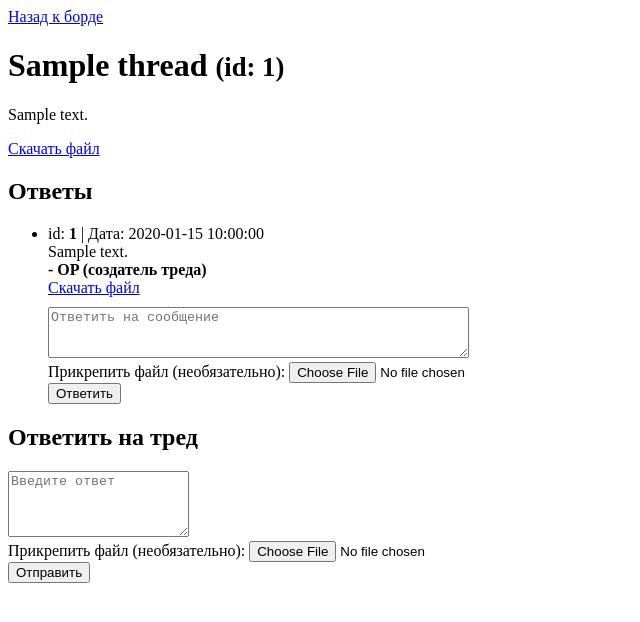
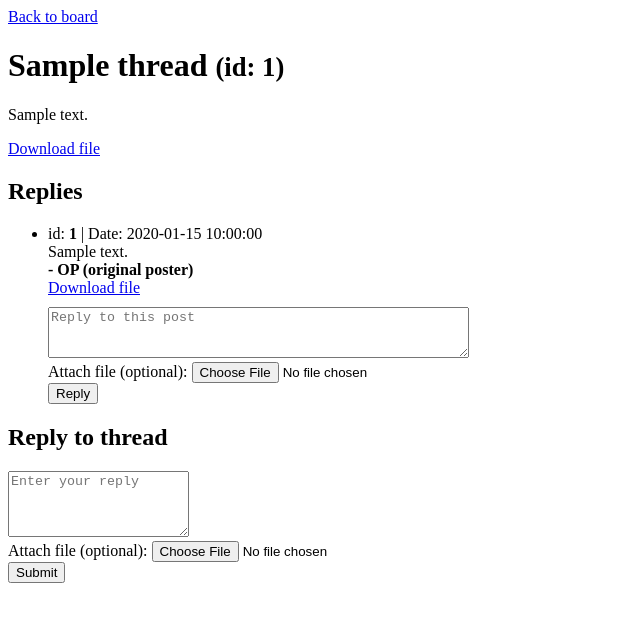
Before and after one commit to Moron319/Nebula, a PHP site: page /thread.php?id=1 in a window 1280 px wide. Shown: the top 622 px of the page, without its empty margins (0-640 px from the left). Run offline with PHP 8.4, Linux system fonts and the light colour scheme; tables that the repository leaves empty hold one stand-in row (values such as "Sample post"); data that the repository does not hold is empty.

Commit message:
Update thread.php
I changed the comments to English so people could understand the gist.

```diff
--- a/thread.php
+++ b/thread.php
@@ -1,53 +1,53 @@
 <?php
 include 'config.php';
-// Подключаем файл конфигурации с базой данных ($conn)
+// Include the configuration file with the database connection ($conn)
 
-// Получаем из URL параметры: id треда и название борда
-$thread_id = $_GET['id']; // ID треда
-$board = $_GET['board'];  // название борда
+// Get thread ID and board name from URL parameters
+$thread_id = $_GET['id']; // Thread ID
+$board = $_GET['board'];  // Board name
 
-// Запрос к базе, чтобы получить данные треда по его ID
+// Query the database to get thread data by its ID
 $stmt = $conn->prepare("SELECT * FROM threads WHERE id = :thread_id");
 $stmt->bindParam(':thread_id', $thread_id);
 $stmt->execute();
 $thread = $stmt->fetch();
 
-// Если тред не найден — можно вывести ошибку или редирект
+// If the thread is not found, show an error or redirect
 if (!$thread) {
-    die("Тред не найден.");
+    die("Thread not found.");
 }
 
-// Сохраняем IP-адрес создателя треда (для отметки OP — original poster)
+// Save the IP address of the thread creator (OP - original poster)
 $op_ip_address = $thread['ip_address'];
 
-// Обработка отправки нового сообщения (ответа)
+// Handling new post submission (reply)
 if ($_SERVER["REQUEST_METHOD"] == "POST" && isset($_POST['content'])) {
-    $content = $_POST['content']; // Текст ответа
+    $content = $_POST['content']; // Reply text
     $parent_id = isset($_POST['parent_id']) ? $_POST['parent_id'] : null;
     $media_path = null;
 
-    // Обработка загрузки файла
+    // Handling file upload
     if (isset($_FILES['file']) && $_FILES['file']['error'] == 0) {
         $upload_dir = 'uploads/';
 
-        // Проверяем, что папка существует, если нет — создаём
+        // Check if the directory exists, if not - create it
         if (!is_dir($upload_dir)) {
             mkdir($upload_dir, 0755, true);
         }
 
-        // Генерируем уникальное имя файла, чтобы избежать конфликтов
+        // Generate a unique filename to avoid conflicts
         $file_ext = pathinfo($_FILES['file']['name'], PATHINFO_EXTENSION);
         $file_name = uniqid() . '.' . $file_ext;
         $media_path = $upload_dir . $file_name;
 
-        // Перемещаем загруженный файл
+        // Move the uploaded file
         move_uploaded_file($_FILES['file']['tmp_name'], $media_path);
     }
 
-    // Определяем, является ли автор поста OP (создателем треда)
+    // Determine if the author is the OP (original poster)
     $is_op = ($_SERVER['REMOTE_ADDR'] == $op_ip_address);
 
-    // Вставляем новый пост в базу
+    // Insert the new post into the database
     $stmt = $conn->prepare("INSERT INTO posts (thread_id, content, is_op, parent_id, media_path, ip_address) VALUES (:thread_id, :content, :is_op, :parent_id, :media_path, :ip_address)");
     $stmt->bindParam(':thread_id', $thread_id);
     $stmt->bindParam(':content', $content);
@@ -61,18 +61,18 @@ if ($_SERVER["REQUEST_METHOD"] == "POST" && isset($_POST['content'])) {
     $stmt->bindParam(':ip_address', $_SERVER['REMOTE_ADDR'], PDO::PARAM_STR);
     $stmt->execute();
 
-    // После отправки можно сделать редирект, чтобы избежать повторной отправки формы
+    // Redirect after submission to prevent resubmission
     header("Location: thread.php?id=$thread_id&board=$board");
     exit;
 }
 
-// Получаем все посты треда
+// Get all posts for the thread
 $stmt = $conn->prepare("SELECT * FROM posts WHERE thread_id = :thread_id ORDER BY created_at ASC");
 $stmt->bindParam(':thread_id', $thread_id);
 $stmt->execute();
 $posts = $stmt->fetchAll();
 
-// Формируем массив с ответами для рекурсивного отображения
+// Prepare array of replies for recursive display
 $replies = [];
 foreach ($posts as $post) {
     if ($post['parent_id']) {
@@ -80,28 +80,28 @@ foreach ($posts as $post) {
     }
 }
 
-// Рекурсивная функция для отображения постов с вложенными ответами
+// Recursive function to display posts with nested replies
 function displayReplies($post, $replies, $op_ip_address) {
     echo "<li>";
 
-    // Показываем id и дату
-    echo "id: <strong>" . htmlspecialchars($post['id']) . "</strong> | Дата: " . htmlspecialchars($post['created_at']) . "<br>";
+    // Show id and date
+    echo "id: <strong>" . htmlspecialchars($post['id']) . "</strong> | Date: " . htmlspecialchars($post['created_at']) . "<br>";
 
-    // Контент с безопасным выводом и переносами строк
+    // Content with safe output and line breaks
     echo nl2br(htmlspecialchars($post['content'])) . "<br>";
 
-    // Отметка OP, если IP совпадает
+    // OP mark if IP matches
     if ($post['ip_address'] == $op_ip_address) {
-        echo "<strong> - OP (создатель треда)</strong>";
+        echo "<strong> - OP (original poster)</strong>";
     }
 
-    // Отображение медиа (если есть)
+    // Display media if available
     if (!empty($post['media_path'])) {
         $file_ext = strtolower(pathinfo($post['media_path'], PATHINFO_EXTENSION));
 
         if (in_array($file_ext, ['jpg', 'jpeg', 'png', 'gif'])) {
             echo "<br><a href='" . htmlspecialchars($post['media_path']) . "' target='_blank'>
-                    <img src='" . htmlspecialchars($post['media_path']) . "' width='350' height='350' alt='Изображение'>
+                    <img src='" . htmlspecialchars($post['media_path']) . "' width='350' height='350' alt='Image'>
                   </a>";
         } elseif (in_array($file_ext, ['mp4', 'avi', 'mov'])) {
             echo "<br><a href='" . htmlspecialchars($post['media_path']) . "' target='_blank'>
@@ -112,24 +112,24 @@ function displayReplies($post, $replies, $op_ip_address) {
         } elseif (in_array($file_ext, ['mp3', 'wav', 'ogg'])) {
             echo "<br><audio controls>
                     <source src='" . htmlspecialchars($post['media_path']) . "' type='audio/{$file_ext}'>
-                    Ваш браузер не поддерживает аудио элемент.
+                    Your browser does not support the audio element.
                   </audio>";
-            echo "<br><a href='" . htmlspecialchars($post['media_path']) . "' download>Скачать аудио</a>";
+            echo "<br><a href='" . htmlspecialchars($post['media_path']) . "' download>Download audio</a>";
         } else {
-            echo "<br><a href='" . htmlspecialchars($post['media_path']) . "' download>Скачать файл</a>";
+            echo "<br><a href='" . htmlspecialchars($post['media_path']) . "' download>Download file</a>";
         }
     }
 
-    // Форма для ответа на этот пост
+    // Reply form for this post
     echo "<form method='POST' enctype='multipart/form-data' style='margin-top:10px; margin-bottom:20px;'>
-            <textarea name='content' placeholder='Ответить на сообщение' required rows='3' cols='50'></textarea><br>
-            <label>Прикрепить файл (необязательно):</label>
+            <textarea name='content' placeholder='Reply to this post' required rows='3' cols='50'></textarea><br>
+            <label>Attach file (optional):</label>
             <input type='file' name='file' accept='image/*,video/*,audio/*,application/*'><br>
             <input type='hidden' name='parent_id' value='" . htmlspecialchars($post['id']) . "' />
-            <button type='submit'>Ответить</button>
+            <button type='submit'>Reply</button>
         </form>";
 
-    // Если есть ответы, выводим их рекурсивно
+    // If there are replies, display them recursively
     if (isset($replies[$post['id']])) {
         echo "<ul>";
         foreach ($replies[$post['id']] as $reply) {
@@ -143,13 +143,13 @@ function displayReplies($post, $replies, $op_ip_address) {
 ?>
 
 <!DOCTYPE html>
-<html lang="ru">
+<html lang="en">
 <head>
     <meta charset="UTF-8">
-    <title><?php echo htmlspecialchars($thread['title']); ?> - Имиджборд</title>
+    <title><?php echo htmlspecialchars($thread['title']); ?> - Imageboard</title>
 </head>
 <body>
-    <a href="board.php?board=<?php echo htmlspecialchars($board); ?>">Назад к борде</a>
+    <a href="board.php?board=<?php echo htmlspecialchars($board); ?>">Back to board</a>
     <h1><?php echo htmlspecialchars($thread['title']); ?> <small>(id: <?php echo $thread['id']; ?>)</small></h1>
 
     <p><?php echo nl2br(htmlspecialchars($thread['content'])); ?></p>
@@ -160,28 +160,28 @@ function displayReplies($post, $replies, $op_ip_address) {
             $media_path = htmlspecialchars($thread['media_path']);
             if (in_array($file_ext, ['jpg', 'jpeg', 'png', 'gif'])): ?>
                 <a href="<?php echo $media_path; ?>" target="_blank">
-                    <img src="<?php echo $media_path; ?>" alt="Изображение треда">
+                    <img src="<?php echo $media_path; ?>" alt="Thread image">
                 </a>
         <?php elseif (in_array($file_ext, ['mp4', 'avi', 'mov'])): ?>
                 <a href="<?php echo $media_path; ?>" target="_blank">
                     <video controls width="350" height="350">
                         <source src="<?php echo $media_path; ?>" type="video/<?php echo $file_ext; ?>">
-                        Ваш браузер не поддерживает видео.
+                        Your browser does not support the video tag.
                     </video>
                 </a>
         <?php elseif (in_array($file_ext, ['mp3', 'wav', 'ogg'])): ?>
                 <audio controls>
                     <source src="<?php echo $media_path; ?>" type="audio/<?php echo $file_ext; ?>">
-                    Ваш браузер не поддерживает аудио.
+                    Your browser does not support the audio element.
                 </audio>
                 <br>
-                <a href="<?php echo $media_path; ?>" download>Скачать аудио</a>
+                <a href="<?php echo $media_path; ?>" download>Download audio</a>
         <?php else: ?>
-                <a href="<?php echo $media_path; ?>" download>Скачать файл</a>
+                <a href="<?php echo $media_path; ?>" download>Download file</a>
         <?php endif; ?>
     <?php endif; ?>
 
-    <h2>Ответы</h2>
+    <h2>Replies</h2>
     <ul>
         <?php foreach ($posts as $post): ?>
             <?php if ($post['parent_id'] === null): ?>
@@ -190,12 +190,12 @@ function displayReplies($post, $replies, $op_ip_address) {
         <?php endforeach; ?>
     </ul>
 
-    <h2>Ответить на тред</h2>
+    <h2>Reply to thread</h2>
     <form method="POST" enctype="multipart/form-data">
-        <textarea name="content" rows="4" placeholder="Введите ответ" required></textarea><br>
-        <label>Прикрепить файл (необязательно):</label>
+        <textarea name="content" rows="4" placeholder="Enter your reply" required></textarea><br>
+        <label>Attach file (optional):</label>
         <input type="file" name="file" accept="image/*,video/*,audio/*,application/*"><br>
-        <button type="submit">Отправить</button>
+        <button type="submit">Submit</button>
     </form>
 </body>
 </html>
```
